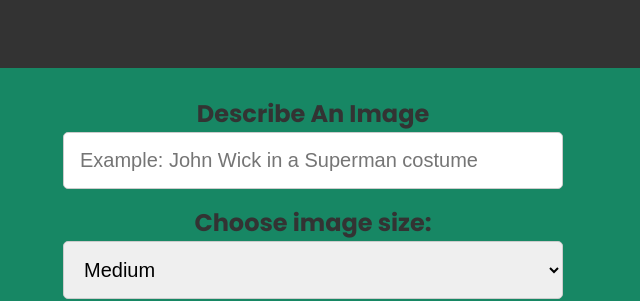
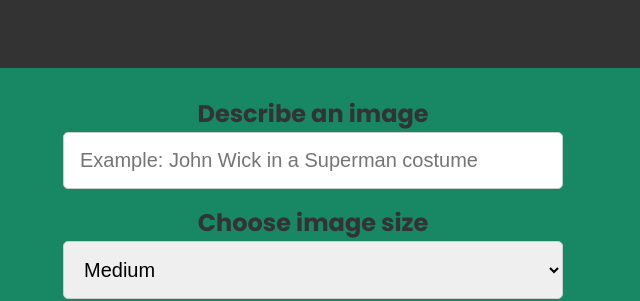
Before and after one commit to jiarrdgr8/ai-image-generator, a website: page public/index.html in a window 1280 px wide. Shown: the top 301 px of the page, 327-967 px from the left. Drawn offline with Linux system fonts and the light colour scheme.

```diff
--- a/public/index.html
+++ b/public/index.html
@@ -31,12 +31,12 @@
     <main>
       <section class="showcase">
         <form id="image-form">
-          <h2>Describe An Image</h2>
+          <h2>Describe an image</h2>
           <div class="form-control">
             <input type="text" id="prompt" placeholder="Example: John Wick in a Superman costume" />
           </div>
           <!-- size -->
-          <h2>Choose image size:</h2>
+          <h2>Choose image size</h2>
           <div class="form-control">
 
             <select name="size" id="size">
```
